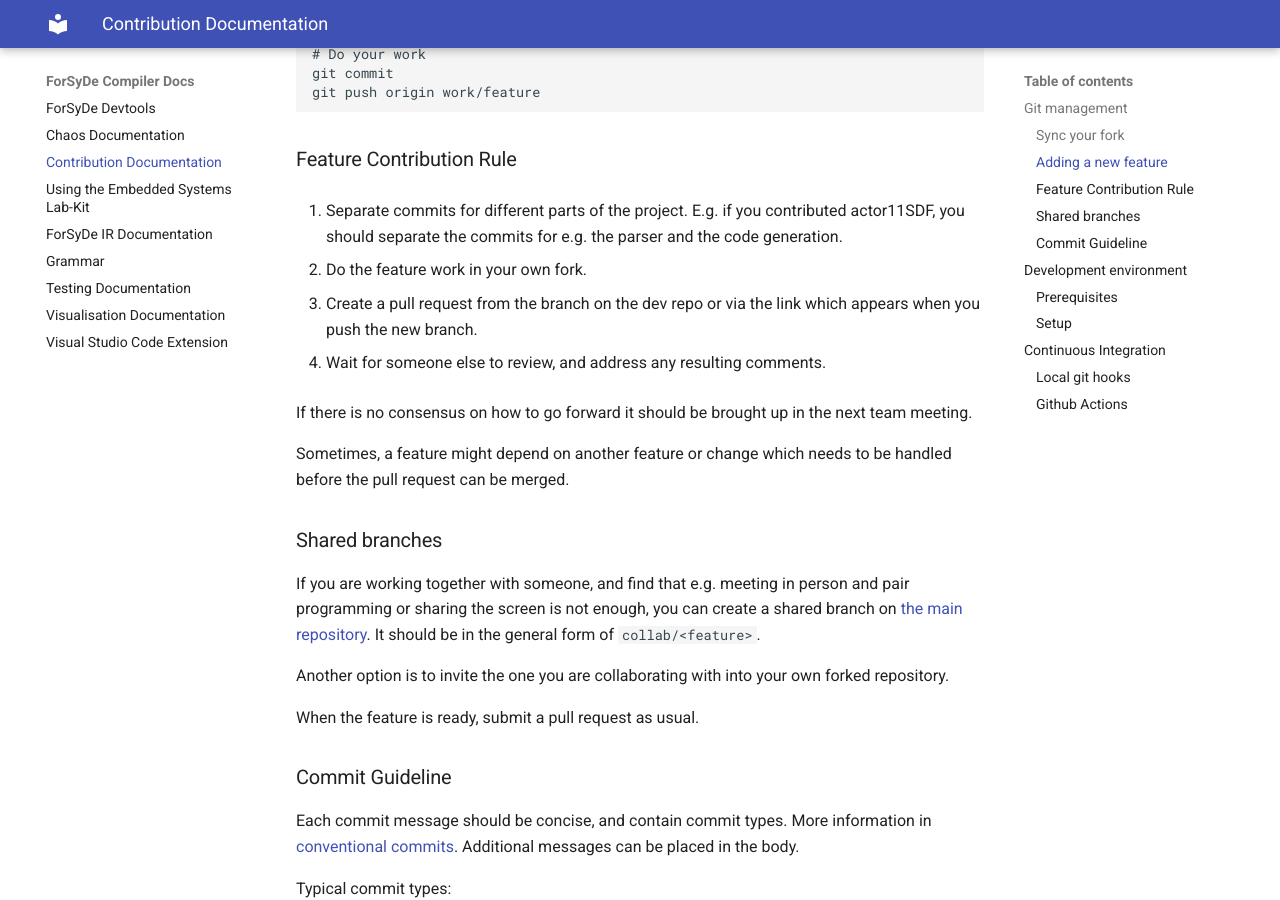
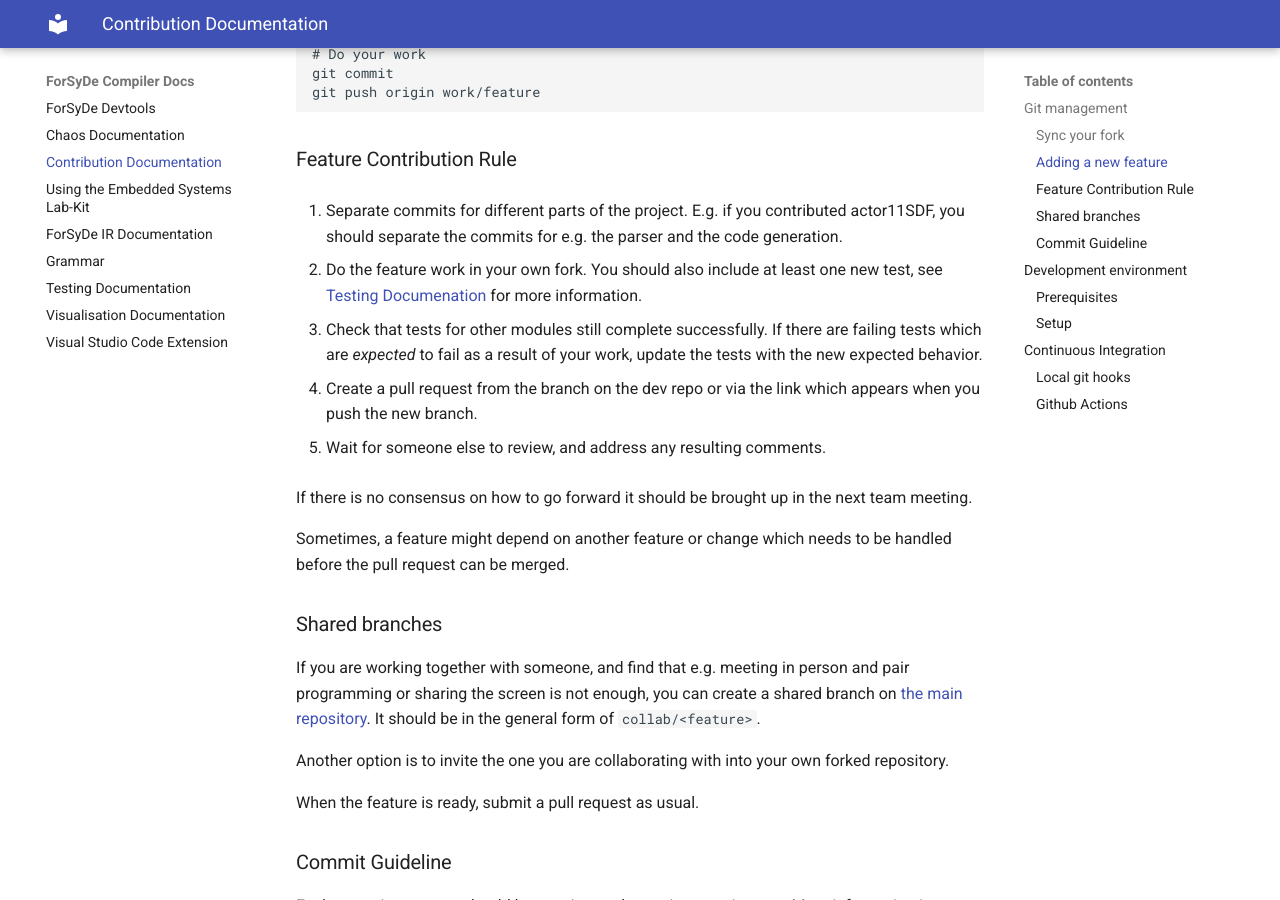
Before and after one commit to sthaeron/forsyde-devtools, an MkDocs documentation site: the page built from docs/contribution.md, in a window 1280 px wide and 900 px high, scrolled down 797 px. Built offline with MkDocs 1.6.1 and Material for MkDocs 9.7.7, drawn with Linux system fonts in a browser that asks for light colours.

Commit message:
docs: update contribution.md with testing instructions

```diff
--- a/docs/contribution.md
+++ b/docs/contribution.md
@@ -43,11 +43,16 @@ git push origin work/feature
 1. Separate commits for different parts of the project.
    E.g. if you contributed actor11SDF, you should separate the commits for e.g. the parser and the code generation.
 
-2. Do the feature work in your own fork.
+2. Do the feature work in your own fork. You should also include at least one new test,
+    see [Testing Documenation](testing.md) for more information.
 
-3. Create a pull request from the branch on the dev repo or via the link which appears when you push the new branch.
+3. Check that tests for other modules still complete successfully.
+    If there are failing tests which are *expected* to fail as a result of your work,
+    update the tests with the new expected behavior.
 
-4. Wait for someone else to review, and address any resulting comments.
+4. Create a pull request from the branch on the dev repo or via the link which appears when you push the new branch.
+
+5. Wait for someone else to review, and address any resulting comments.
 
 If there is no consensus on how to go forward it should be brought up
 in the next team meeting.
```
